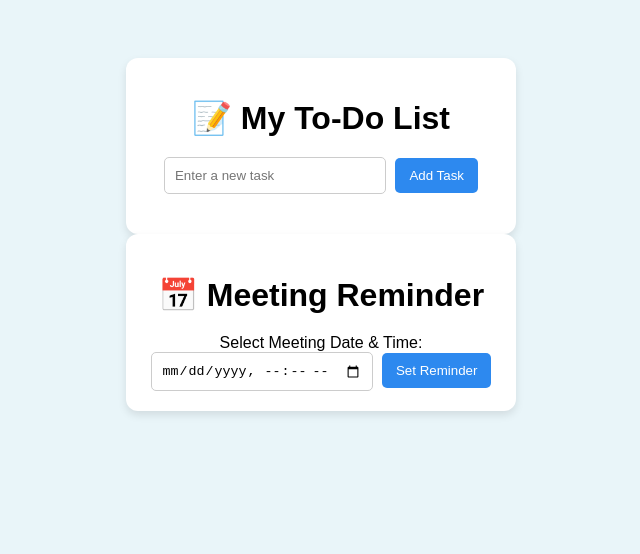
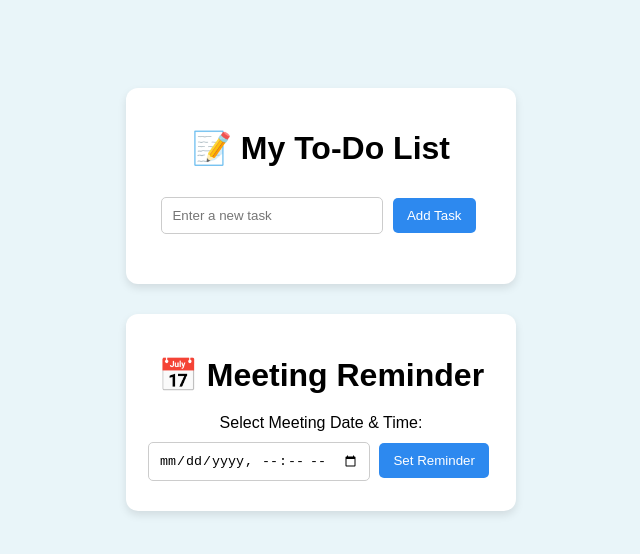
Before and after one commit to Mridula007/to-do-web-app, a plain HTML site: page index.html in a window 1280 px wide. Shown: the whole page, without its empty margins (319-959 px from the left). Drawn offline with Linux system fonts and the light colour scheme.

Commit message:
Update style.css

```diff
--- a/style.css
+++ b/style.css
@@ -10,7 +10,7 @@ body {
   padding: 20px;
   border-radius: 12px;
   width: 350px;
-  margin: 0 auto;
+  margin: 30px auto;
   box-shadow: 0 4px 8px rgba(0,0,0,0.1);
 }
 
@@ -18,11 +18,12 @@ h1 {
   margin-bottom: 20px;
 }
 
-input {
+input[type="text"], input[type="datetime-local"] {
   padding: 10px;
   width: 200px;
   border: 1px solid #ccc;
   border-radius: 5px;
+  margin: 10px 0;
 }
 
 button {
@@ -31,7 +32,7 @@ button {
   color: #fff;
   border: none;
   border-radius: 5px;
-  margin-left: 5px;
+  margin: 5px;
   cursor: pointer;
 }
 
```
